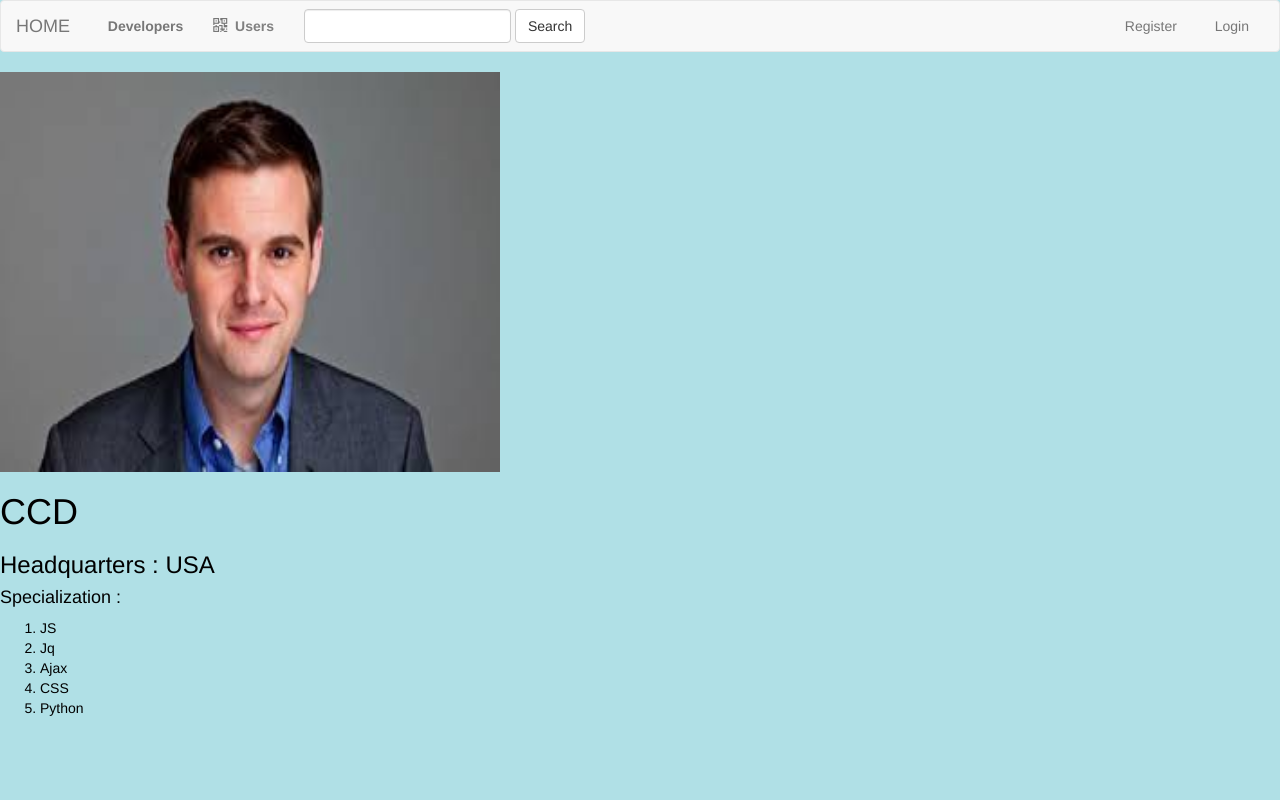
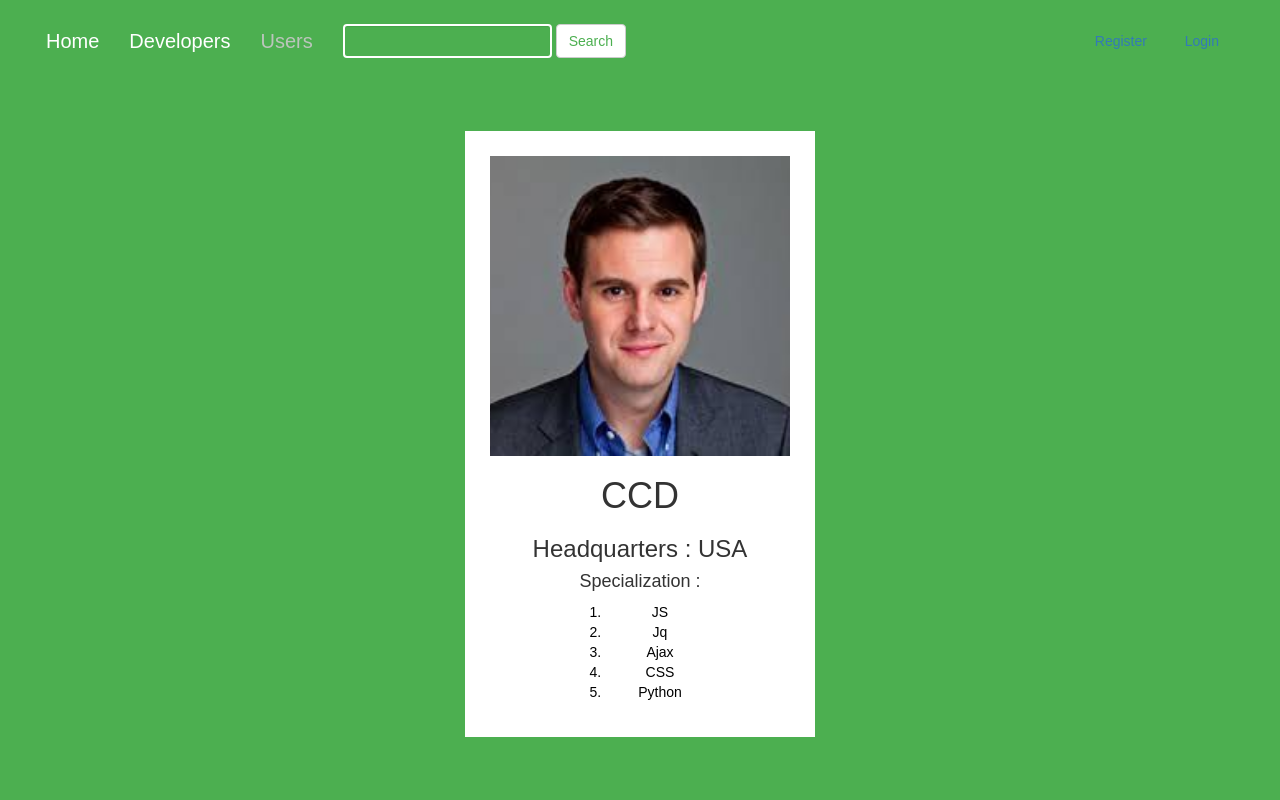
Before and after one commit to ccpandhare/codefundo17, a Django app: page /user/1/ in a window 1280 px wide. Run offline with Django 3.2, Linux system fonts and the light colour scheme; data comes from the database, SQL or seed files in the repository; both versions use the stored data as it was after the commit; some libraries are stand-ins or nearby versions; some web fonts are replaced.

Commit message:
Front-End Mods

```diff
--- a/User/templates/User/base3.html
+++ b/User/templates/User/base3.html
@@ -16,9 +16,14 @@
 	<script src="https://ajax.googleapis.com/ajax/libs/jquery/1.12.0/jquery.min.js"></script>
 
 	<script src="https://maxcdn.bootstrapcdn.com/bootstrap/3.3.6/js/bootstrap.min.js"></script>
+	<style media="screen">
+		input[type="file"] {
+			width: 154px;
+		}
+	</style>
 </head>
-<body style="background-color:powderblue; background-image: none">
-	<nav class="navbar navbar-default">
+<body style="background-color:#4CAF50; background-image: none; font-family: 'Raleway', sans-serif !important; height: 100vh;">
+	<nav class="navbar" style="padding: 15px 30px; margin-bottom: 0;">
 		<div class="container-fluid">
 			<!-- title -->
 			<div class="navbar-header">
@@ -28,32 +33,30 @@
 					<span class="icon-bar"></span>
 				</button>
 				<a class="navbar-brand" href="{% url 'User:index' %}">
-					<span>HOME</span>
+					<span style="color: #fff; font-size: 20px;">Home</span>
 				</a>
 			</div>
 
 			<!-- Items -->
 			<div class="collapse navbar-collapse" id="topNavBar">
 				<ul class="nav navbar-nav">
-					<li class="">
-						<a href="{% url 'User:developer-detail' %}">
-							<span class="glyphicon glyphicon-man" aria-hidden="true"></span>&nbsp;
-							<strong>Developers</strong>
+					<li>
+						<a href="{% url 'User:developer-detail' %}" style="background: transparent !important;">
+							<span style="color: #fff; font-size: 20px;">Developers</span>
 						</a>
 					</li>
 					<li class="">
-						<a>
-							<span class="glyphicon glyphicon-qrcode" aria-hidden="true"></span>&nbsp;
-								<strong><font color=grey>Users</font></strong>
+						<a style="background: transparent !important;">
+							<span style="color: rgba(200,200,200,0.9); font-size: 20px;">Users</span>
 						</a>
 					</li>
 				</ul>
 
 				<form class="navbar-form navbar-left" role="search" method="get" action="">
 					<div class="form-group">
-					<input type="text" class="form-control" name="q" value="">
+					<input type="text" class="form-control" name="q" value="" style="background: transparent; border: 2px solid white">
 					</div>
-					<button type="submit" class="btn btn-default">Search</button>
+					<button type="submit" class="btn btn-default" style="color: #4CAF50">Search</button>
 				</form>
 				<ul class="nav navbar-nav navbar-right">
 
@@ -61,13 +64,13 @@
 					{% if user.is_authenticated %}
 
 					<li class="">
-						<a href="{% url 'User:developer-detail' %}">
-						<span class="" aria-hidden="true"></span>&nbsp; About me!
+						<a href="{% url 'User:developer-detail' %}" style="background: transparent">
+							<span style="color: #fff; font-size: 20px;">About Me</span>
 						</a>
 					</li>
 					<li class="">
-						<a href="{% url 'User:logout' %}">
-						<span class="" aria-hidden="true"></span>&nbsp; Logout
+						<a href="{% url 'User:logout' %}" style="background: transparent">
+							<span style="color: #fff; font-size: 20px;">Logout</span>
 						</a>
 					</li>
 
@@ -88,8 +91,9 @@
 			</div>
 		</div>
 	</nav>
-
+<div style="height: calc(100% - 100px)">
 {% block body %}
 {% endblock %}
+</div>
 </body>
 </html>
--- a/User/templates/User/detail.html
+++ b/User/templates/User/detail.html
@@ -4,17 +4,23 @@
 {% endblock %}
 
 {% block body %}
-	<font color="black">
-		<img src="{{ developer.developer_logo.url }}" height="400" width="500">
-		<h1>{{developer.developer_name}}</h1>
-		<h3>Headquarters : {{developer.developer_headquarters}}</h3>
+<div style="display: flex; height: 100%; align-items: center; justify-content: center;">
+<div style="width:350px; background: #fff; padding: 25px 0;">
+	<center>
+		<div style="background: url({{ developer.developer_logo.url }}) center no-repeat; background-size: cover; width: 300px; height: 300px;"></div>
+	</center>
+		<h1 class="text-center" style="line-height: auto">{{developer.developer_name}}</h1>
+		<h3 class="text-center">Headquarters : {{developer.developer_headquarters}}</h3>
+	<center>
+	<div style="width: 150px;">
 		<h4>Specialization : </h4>
 		<ol>
-
 		{% for tag in developer.developer_tag_list %}
 				<li style="color:black!important;">{{tag}}</li>
 		{% endfor %}
 		</ol>
-
-	</font>
+	</div>
+	</center>
+</div>
+</div>
 {% endblock %}
```
Also changed, not shown: User/templates/User/developer_form.html (+5 -14 lines), db.sqlite3, media/Chinmay12.jpg (added).
